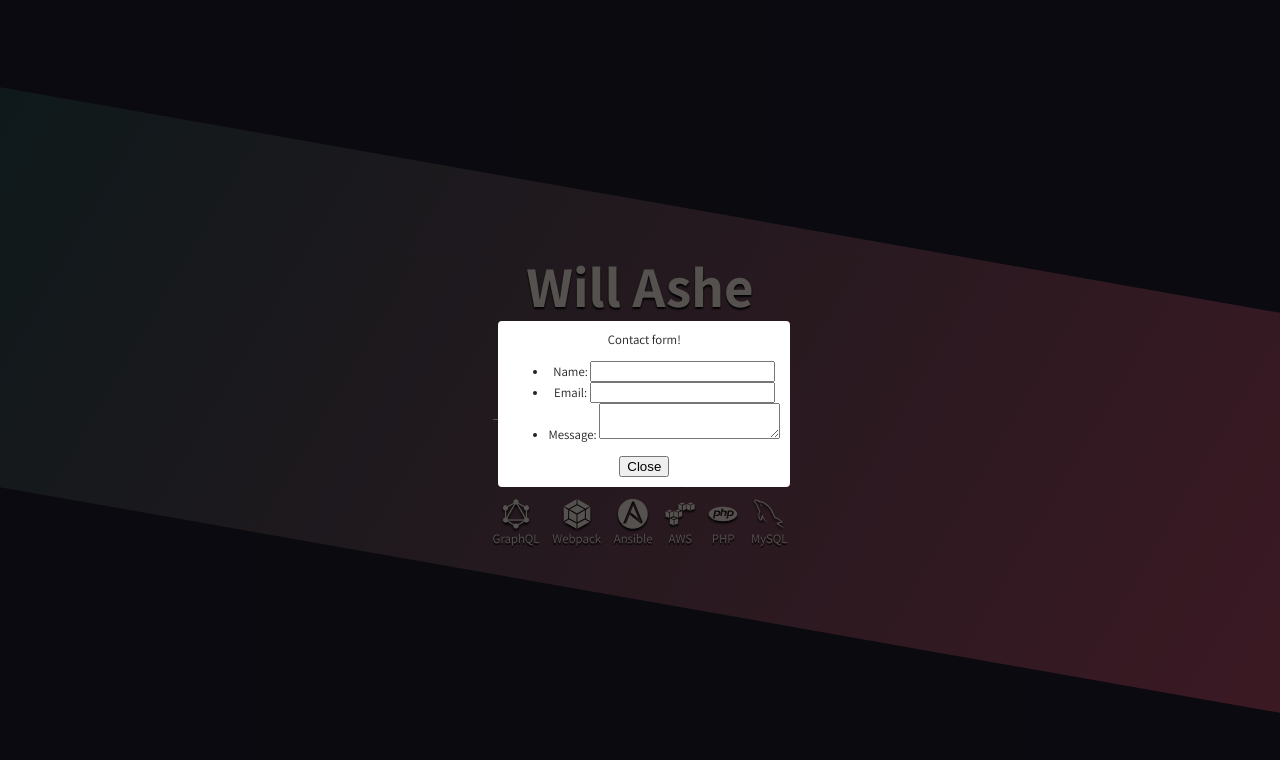
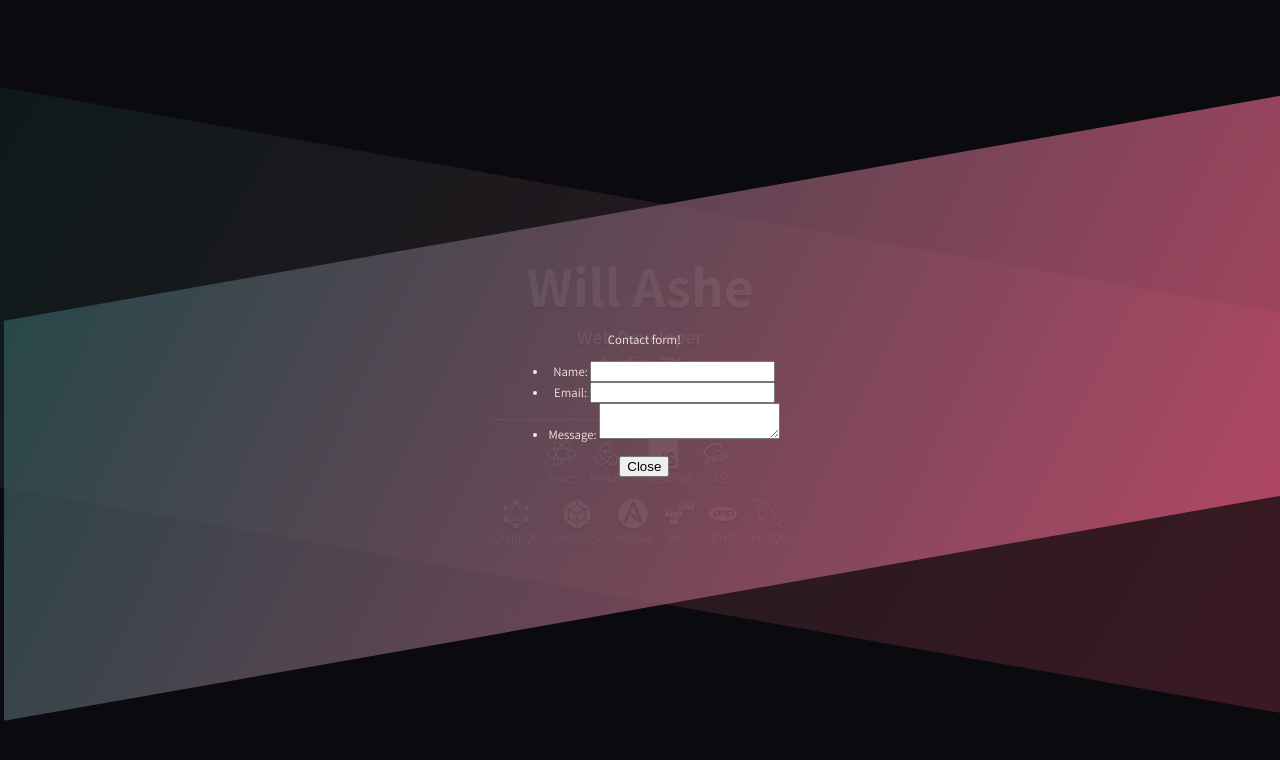
Before and after one commit to willashe/willashe, a React app: page / in a window 1280 px wide. Both pictures are taken after a click on the link "Contact". Shown: the top 760 px of the page. Built offline with nearby package versions, Linux system fonts and the light colour scheme.

Commit message:
modal styling

```diff
--- a/src/scripts/components/Home.js
+++ b/src/scripts/components/Home.js
@@ -27,11 +27,6 @@ class Home extends PureComponent {
             Web Developer<br />Austin, TX
           </h2>
           <div className="contact-info">
-            {/*
-            <a onClick={alert.bind(null, 'Show contact form')}>
-              Contact
-            </a>
-            */}
             <a onClick={this.openModal}>Contact</a>
             <a href="http://www.linkedin.com/in/will-ashe">LinkedIn</a>
             <a href="https://github.com/willashe">GitHub</a>
--- a/src/scripts/components/Modal.js
+++ b/src/scripts/components/Modal.js
@@ -5,6 +5,16 @@ class Modal extends PureComponent {
   componentDidMount() {
     window.addEventListener('keydown', this.handleKeyDown, true);
   }
+
+  componentWillReceiveProps = nextProps => {
+    if (this.props.show && !nextProps.show) {
+      // close modal
+      console.log('close');
+    } else if (!this.props.show && nextProps.show) {
+      // open modal
+      console.log('open');
+    }
+  };
 
   handleKeyDown = e => {
     if (e.key === 'Escape' || e.keyCode === 27) {
@@ -32,6 +42,8 @@ class Modal extends PureComponent {
             <button onClick={handleClose}>Close</button>
           </div>
         </div>
+
+        <div className="marquee bottom" onClick={this.preventClose} />
       </div>
     );
   }
--- a/src/style/main.css
+++ b/src/style/main.css
@@ -40,6 +40,10 @@ a {
   &:active {
     color: var(--content);
   }
+}
+
+button {
+  cursor: pointer;
 }
 
 canvas {
@@ -150,6 +154,7 @@ h1 {
   height: 400px;
   width: 100vw;
   background: linear-gradient(118deg, rgba(45, 83, 85, 0.8), rgba(206, 83, 116, 0.8));
+  cursor: default;
 
   &.top {
     top: 50vh;
@@ -174,6 +179,8 @@ h1 {
   overflow: auto;
   text-align: center;
   padding: 4px;
+  z-index: 1;
+  cursor: pointer;
 }
 
 .modal-backdrop:after {
@@ -193,13 +200,14 @@ h1 {
   box-sizing: border-box;
   max-width: auto;
   cursor: default;
-  border-radius: 4px;
-  background: #fff;
-  padding: 10px;
+  z-index: 2;
+  /* border-radius: 4px; */
+  /* background: #fff; */
+  /* padding: 10px; */
 }
 
 .contact-form {
-  color: #222;
+  /* color: #222; */
 }
 
 @media (--medium-up) {
```
